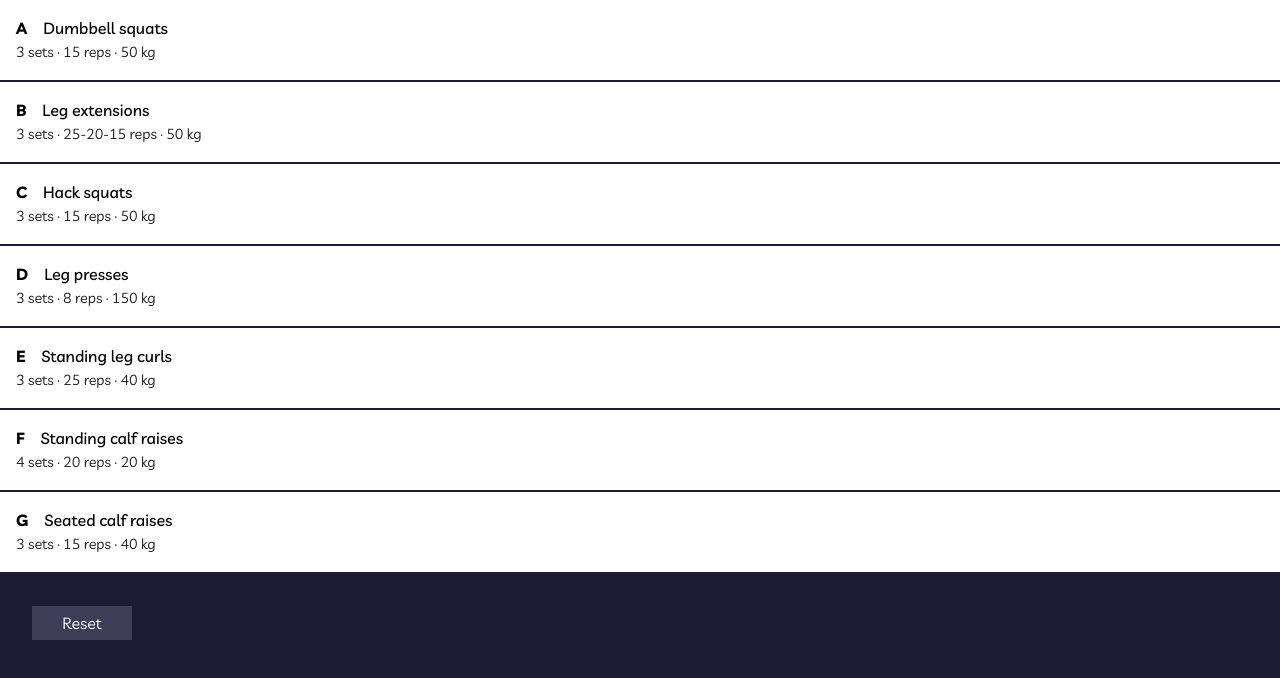
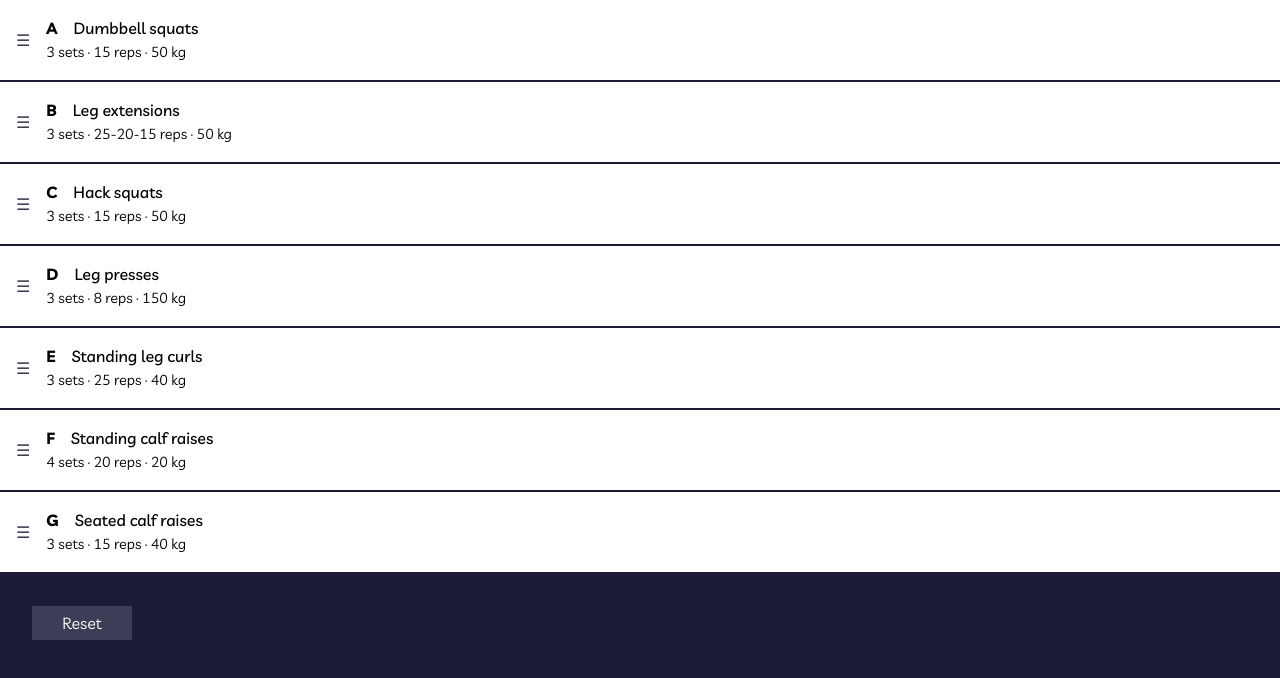
Before and after one commit to Wedvich/megaflex, a React app: page / in a window 1280 px wide. Shown: the top 678 px of the page. Built offline with nearby package versions, Linux system fonts and the light colour scheme.

Commit message:
Add drag handle

```diff
--- a/src/App.tsx
+++ b/src/App.tsx
@@ -1,6 +1,6 @@
 import React, { useCallback } from 'react';
 import { hot } from 'react-hot-loader/root';
-import { SortableContainer, SortableElement } from 'react-sortable-hoc';
+import { SortableContainer, SortableElement, SortableHandle } from 'react-sortable-hoc';
 
 import './app.scss';
 import './app2.scss';
@@ -8,9 +8,12 @@ import { useDispatch, useSelector } from 'react-redux';
 import { Exercise, RootState } from './store/rootReducer';
 import { pluralize } from './common/utils';
 
+const ExerciseListItemDragHandle = SortableHandle(() => <span className="exercise-list-item__drag-handle">☰</span>);
+
 const ExerciseListItem = SortableElement(({ value, prefix }: any) => {
   return (
     <li className="exercise-list-item">
+      <ExerciseListItemDragHandle />
       <div>
         <div className="exercise-list-item__label">
           <span className="exercise-list-item__prefix">{prefix}</span>
@@ -55,7 +58,14 @@ const App = () => {
 
   return (
     <>
-      <ExerciseList items={exercises} onSortEnd={onSortEnd} helperClass="exercise-list-item dragging" lockAxis="y" />
+      <ExerciseList
+        items={exercises}
+        onSortEnd={onSortEnd}
+        helperClass="exercise-list-item dragging"
+        lockAxis="y"
+        useDragHandle
+        useWindowAsScrollContainer
+      />
       <button className="reset-button" onClick={onResetClicked}>
         Reset
       </button>
--- a/src/app2.scss
+++ b/src/app2.scss
@@ -4,15 +4,16 @@
 }
 
 .exercise-list-item {
+  align-items: center;
   background-color: white;
   color: black;
+  display: flex;
   list-style: none;
   margin-bottom: 2px;
-  padding: 16px;
+  padding: 16px 8px;
 
   &__subtitle {
     font-size: 90%;
-    opacity: .9;
   }
 
   &__label {
@@ -22,6 +23,12 @@
   &__prefix {
     font-weight: 700;
     margin-right: 1em;
+  }
+
+  &__drag-handle {
+    color: hsl(240, 17%, 29%);
+    margin-right: 8px;
+    padding: 8px;
   }
 
   &.dragging {
```
